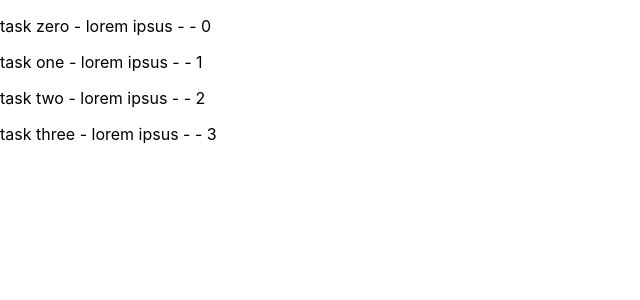
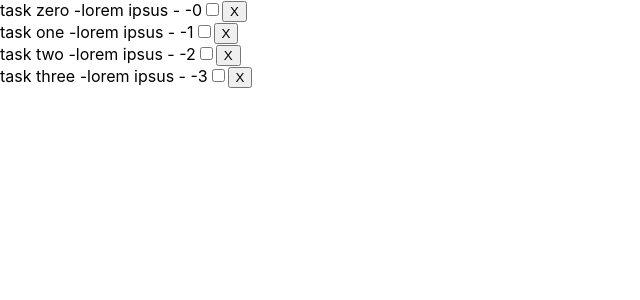
Before and after one commit to HDRamosMendoza/ReactJ-S, a React (Create React App) app in the folder 1_Proyecto/reactpixabay/: page / in a window 1280 px wide. Shown: the top 300 px of the page, without its empty margins (0-640 px from the left). Built offline with nearby package versions, Linux system fonts and the light colour scheme.

Commit message:
Task app - Parte 3

```diff
--- a/1_Proyecto/reactpixabay/src/App.js
+++ b/1_Proyecto/reactpixabay/src/App.js
@@ -14,11 +14,7 @@ class App extends Component {
 
   render() {
     return <div>
-      {
-        this.state.tasks.map( e => <p key={e.id}>
-          {e.title} - {e.description} - {e.donde} - {e.id}
-        </p>)
-      }
+      <Tasks tasks={this.state.tasks}/>
     </div>;
   }
 }
--- /dev/null
+++ b/1_Proyecto/reactpixabay/src/component/task.js
@@ -0,0 +1,22 @@
+import React , {Component} from 'react';
+
+class Task extends Component {
+    render() {
+
+        const {task} = this.props;
+
+
+        return <div>
+            {this.props.task.title} -
+            {this.props.task.description} -
+            {this.props.task.done} -
+            {this.props.task.id}
+            <input type="checkbox"/>
+            <button>
+                X
+            </button>
+        </div>
+    }
+}
+
+export default Task;
--- a/1_Proyecto/reactpixabay/src/component/tasks.js
+++ b/1_Proyecto/reactpixabay/src/component/tasks.js
@@ -1,8 +1,11 @@
 import React, {Component} from 'react'
+
+import Task from './task'
 
 class Tasks extends Component {
     render() {
-        return <h1>Tasks</h1>;
+        return this.props.tasks.map( task => <Task task={task} key={task.id} />);
     }
 }
+
 export default Tasks;
```
